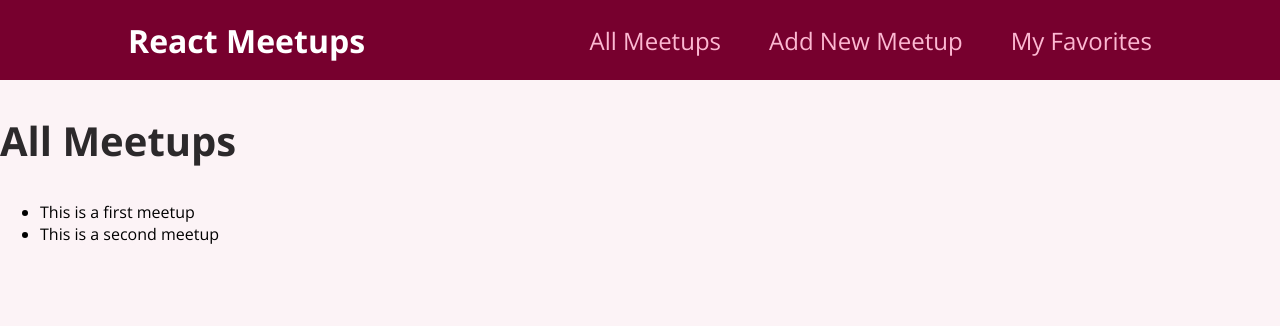
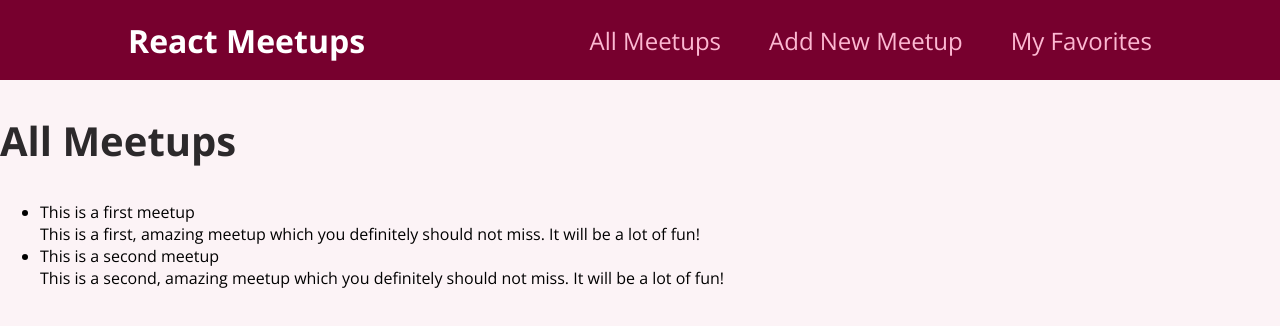
Before and after one commit to singh-deepak7/react-with-routing, a React (Create React App) app: page / in a window 1280 px wide. Shown: the top 326 px of the page. Built offline with nearby package versions, Linux system fonts and the light colour scheme.

Commit message:
added images

```diff
--- a/src/pages/AllMeetups.js
+++ b/src/pages/AllMeetups.js
@@ -15,7 +15,7 @@
       "https://upload.wikimedia.org/wikipedia/commons/thumb/d/d3/Stadtbild_M%C3%BCnchen.jpg/2560px-Stadtbild_M%C3%BCnchen.jpg",
     address: "Meetupstreet 5, 12345 Meetup City",
     description:
-      "This is a first, amazing meetup which you definitely should not miss. It will be a lot of fun!",
+      "This is a second, amazing meetup which you definitely should not miss. It will be a lot of fun!",
   },
 ];
 
@@ -25,7 +25,7 @@
       <h1>All Meetups</h1>
       <ul>
         {DUMMY_DATA.map((meetup) => {
-          return <li key={meetup.id}>{meetup.title}</li>;
+          return <li key={meetup.id}>{meetup.title} <br/> {meetup.description}</li>;
         })}
       </ul>
     </section>
--- a/src/pages/NewMeetup.js
+++ b/src/pages/NewMeetup.js
@@ -1,5 +1,39 @@
+const DUMMY_DATA = [
+  {
+    id: "m1",
+    title: "This is a first meetup",
+    image:
+      "https://upload.wikimedia.org/wikipedia/commons/thumb/d/d3/Stadtbild_M%C3%BCnchen.jpg/2560px-Stadtbild_M%C3%BCnchen.jpg",
+    address: "Meetupstreet 5, 12345 Meetup City",
+    description:
+      "This is a first, amazing meetup which you definitely should not miss. It will be a lot of fun!",
+  },
+  {
+    id: "m2",
+    title: "This is a second meetup",
+    image:
+      "https://upload.wikimedia.org/wikipedia/commons/thumb/d/d3/Stadtbild_M%C3%BCnchen.jpg/2560px-Stadtbild_M%C3%BCnchen.jpg",
+    address: "Meetupstreet 5, 12345 Meetup City",
+    description:
+      "This is a second, amazing meetup which you definitely should not miss. It will be a lot of fun!",
+  },
+];
+
 function NewMeetupPage() {
-  return <div>New Meetup Page</div>;
+  return (
+    <section>
+      <h1>New Meetups</h1>
+      <ul>
+        {DUMMY_DATA.map((meetup) => {
+          return (
+            <li key={meetup.id}>
+             <img src={meetup.image} />
+            </li>
+          );
+        })}
+      </ul>
+    </section>
+  );
 }
 
 export default NewMeetupPage;
```
